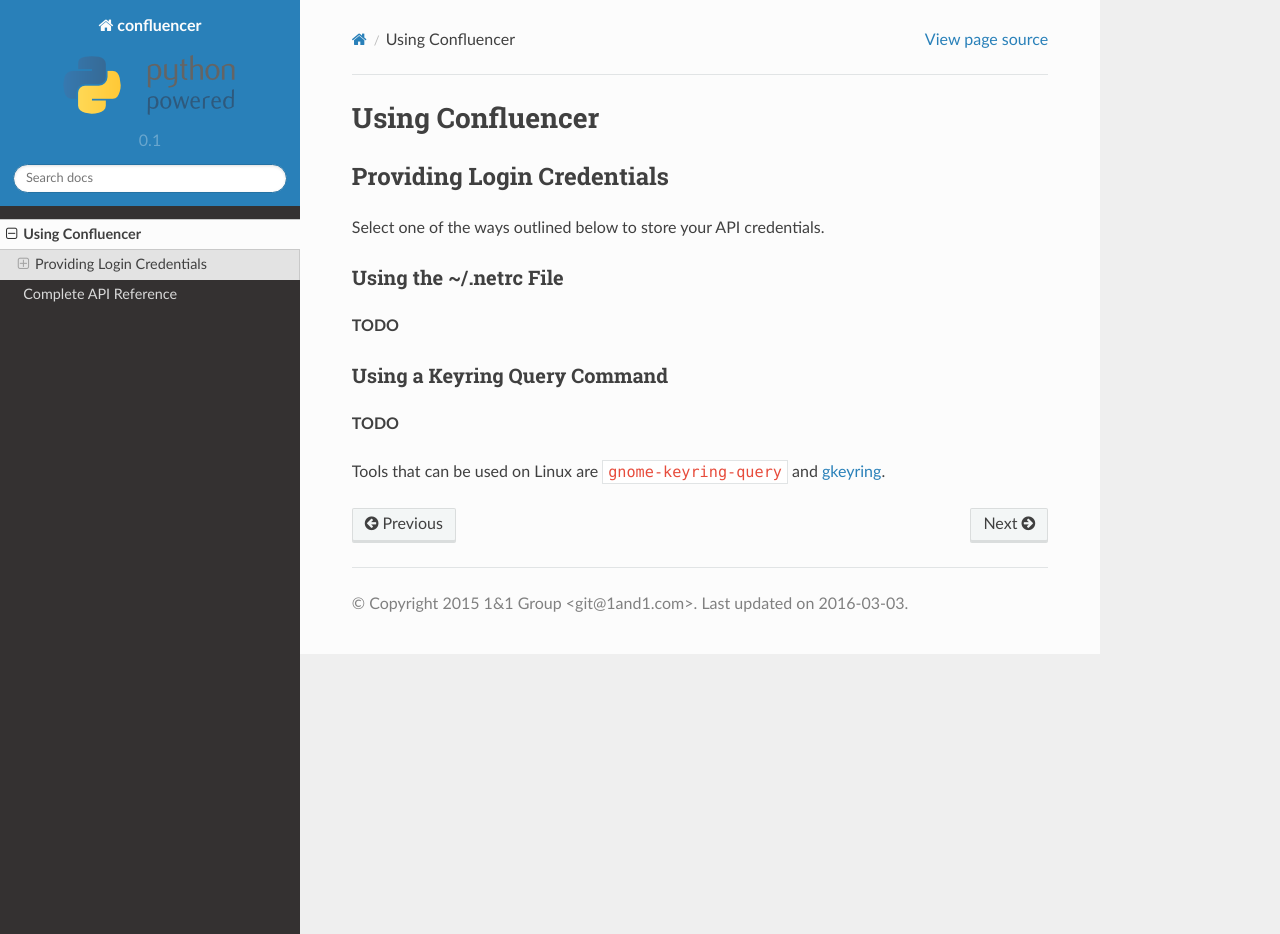
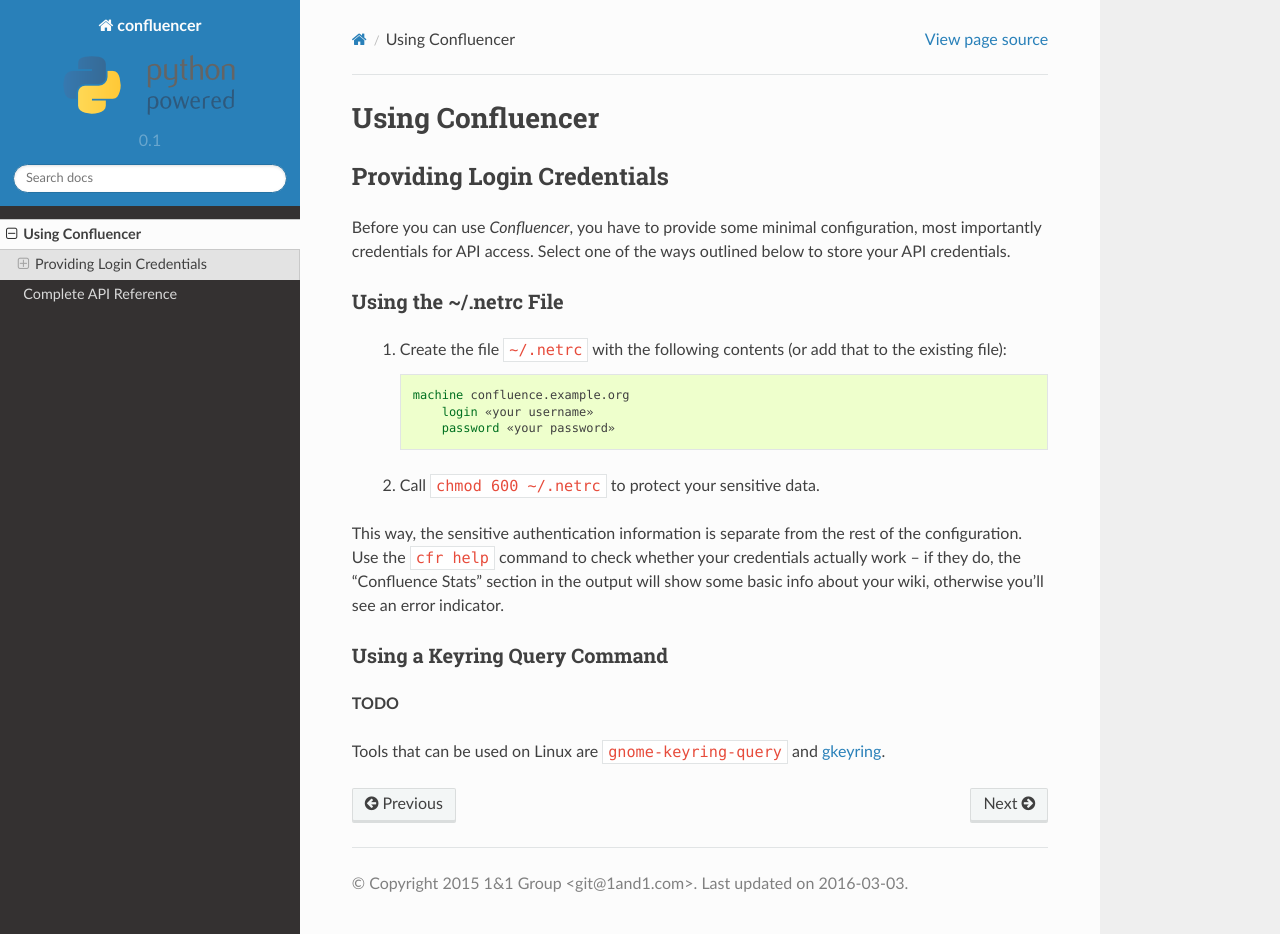
Before and after one commit to mam-dev/confluencer, a Sphinx documentation site: the page built from docs/usage.rst, in a window 1280 px wide and 934 px high. Built offline with Sphinx 7.4.7 and the Read the Docs theme 2.0.0, drawn with Linux system fonts in a browser that asks for light colours; pages that are not in the unit, such as notebooks, are missing from menus.

Commit message:
docs: ~/.netrc credentials

```diff
--- a/docs/usage.rst
+++ b/docs/usage.rst
@@ -12,11 +12,30 @@
 Providing Login Credentials
 ---------------------------
 
+Before you can use *Confluencer*, you have to provide some minimal
+configuration, most importantly credentials for API access.
 Select one of the ways outlined below to store your API credentials.
 
 Using the ~/.netrc File
 ^^^^^^^^^^^^^^^^^^^^^^^
-**TODO**
+
+ 1. Create the file ``~/.netrc`` with the following contents (or add that
+    to the existing file):
+
+    ..  code-block:: aconf
+
+        machine confluence.example.org
+            login «your username»
+            password «your password»
+
+ 2. Call ``chmod 600 ~/.netrc`` to protect your sensitive data.
+
+This way, the sensitive authentication information is separate from the
+rest of the configuration. Use the ``cfr help`` command to check whether
+your credentials actually work – if they do, the “Confluence Stats”
+section in the output will show some basic info about your wiki,
+otherwise you'll see an error indicator.
+
 
 Using a Keyring Query Command
 ^^^^^^^^^^^^^^^^^^^^^^^^^^^^^
```
